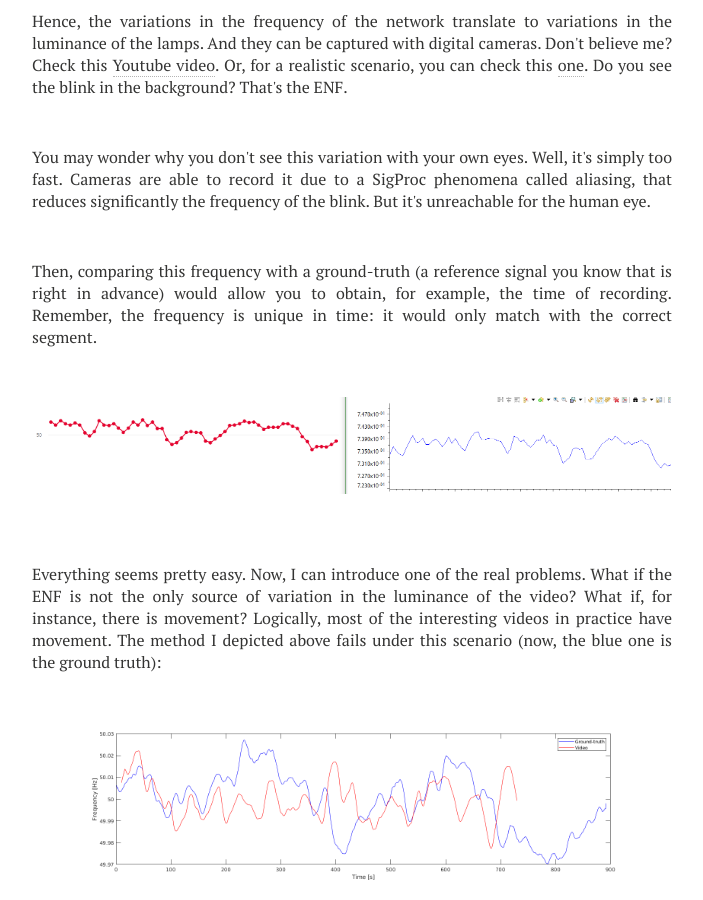
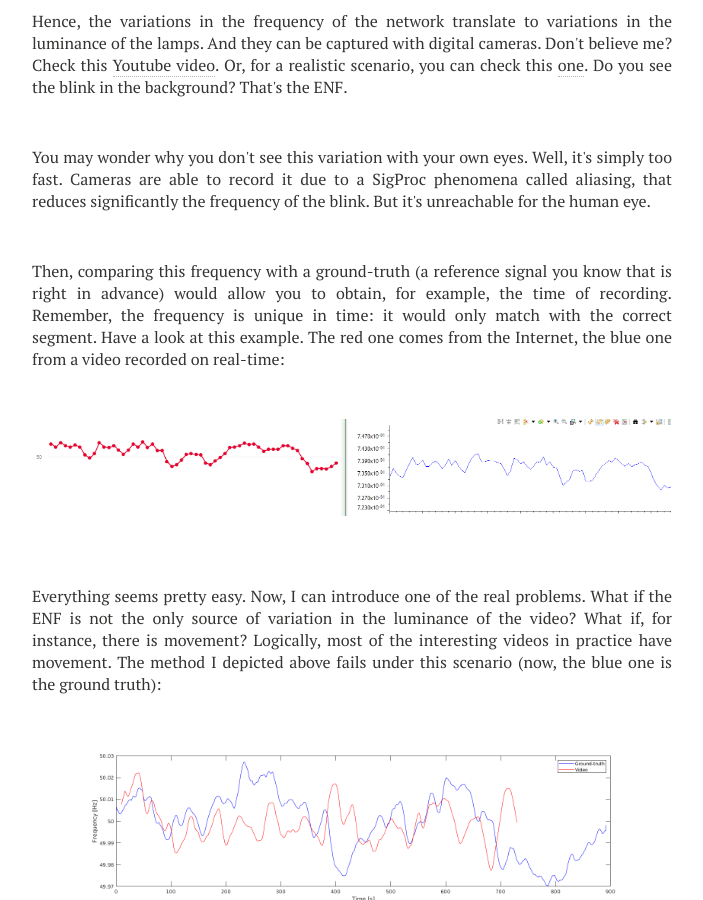
Before and after one commit to sf219/sfweb, a Jekyll site: the page built from _posts/2021-01-29-enf-basics.md, in a window 1280 px wide and 900 px high, scrolled down 1133 px. Shown: the whole window, without its empty margins (288-991 px from the left). Built offline with Jekyll 4.4.1, drawn with Linux system fonts in a browser that asks for light colours; nearby versions of some CDN libraries.

Commit message:
Update 2021-01-29-enf-basics.md

```diff
--- a/_posts/2021-01-29-enf-basics.md
+++ b/_posts/2021-01-29-enf-basics.md
@@ -47,7 +47,7 @@ You may wonder why you don't see this variation with your own eyes. Well, it's s
   </p>
   <br style="line-height:0px;" />
 <p>
-Then, comparing this frequency with a ground-truth (a reference signal you know that is right in advance) would allow you to obtain, for example, the time of recording. Remember, the frequency is unique in time: it would only match with the correct segment.
+Then, comparing this frequency with a ground-truth (a reference signal you know that is right in advance) would allow you to obtain, for example, the time of recording. Remember, the frequency is unique in time: it would only match with the correct segment. Have a look at this example. The red one comes from the Internet, the blue one from a video recorded on real-time:
   </p>
 <br />
    <table width="100%" height="100%" align="center" valign="center">
```
